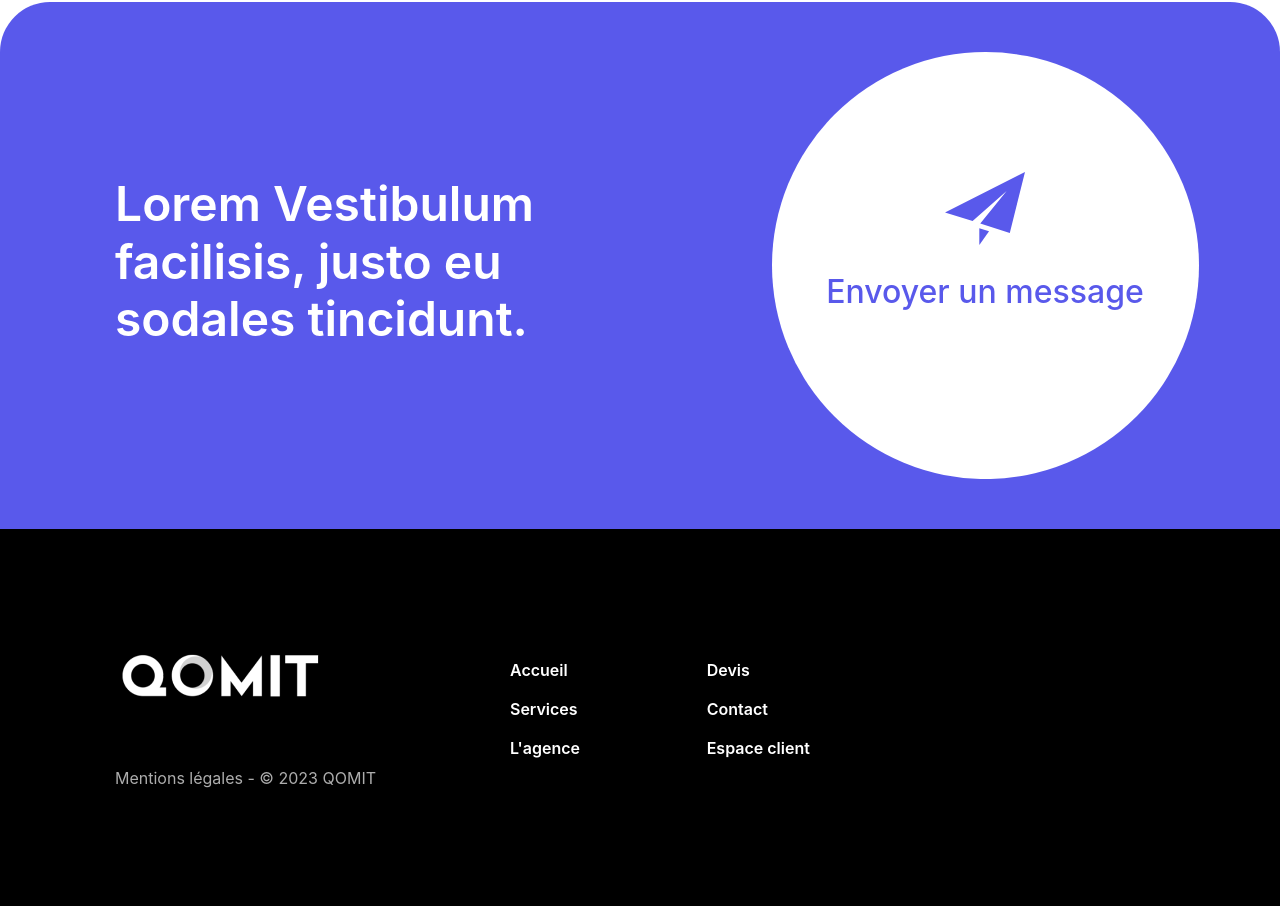
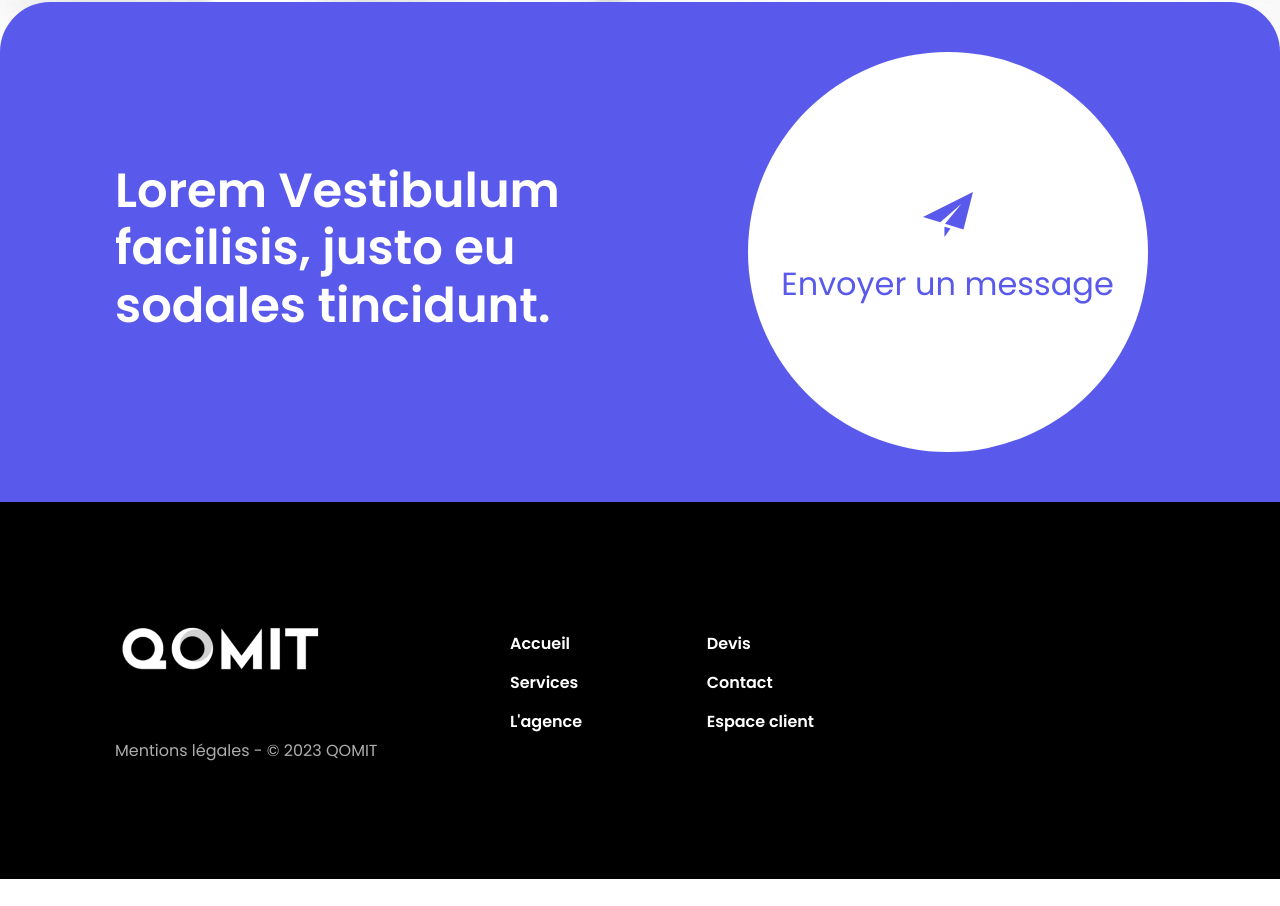
Before and after one commit to QuentinBoulay/qomit, a React (Create React App) app in the folder frontend/: page /contact in a window 1280 px wide. Shown: the part 640-1546 px from the top of the page. After the commit the page ends 1519 px from the top, so only its background shows below. Built offline with nearby package versions, Linux system fonts and the light colour scheme; some icons are missing.

Commit message:
Correctifs Quentin

```diff
--- a/frontend/src/App.js
+++ b/frontend/src/App.js
@@ -1,6 +1,8 @@
 import React from "react";
 import { Routes, Route } from "react-router-dom";
 import Home from "./components/client/Home/Home.js";
+import Typeform from "./components/client/Typeform/Typeform.js";
+import Estimate from "./components/client/Estimate/Estimate.js";
 import Agence from "./components/client/Agence/AgenceComp.js";
 import Contact from "./components/client/Contact/ContactComp.js";
 import Login from "./components/admin/Login.js";
@@ -15,6 +17,8 @@ function App() {
   return (
     <Routes>
       <Route path="/" element={<Home />} />
+      <Route path="/devis" element={<Estimate />} />
+      <Route path="/devis/typeform" element={<Typeform />} />
       <Route path="/agence" element={<Agence />} />
       <Route path="/contact" element={<Contact />} />
       <Route path="/admin" element={<Login />} />
--- a/frontend/src/client.scss
+++ b/frontend/src/client.scss
@@ -3,7 +3,8 @@ html {
 }
 
 .body-home,
-.body-agence {
+.body-agence,
+.body-contact {
   margin: 0;
   -webkit-font-smoothing: antialiased;
   font-family: "Poppins", sans-serif;
@@ -148,6 +149,11 @@ a {
 .menu-container .active {
   background-color: $violet;
   color: white;
+}
+
+.container-footer-section ul li a.active-footer {
+  color: $violet !important;
+  background-color: red !important;
 }
 
 .contact-container a:hover,
@@ -571,22 +577,19 @@ a {
 
 .contact-section-container {
   border-radius: 50px 50px 0px 0px;
-  padding: 50px 0 50px 100px;
+  padding: 50px 50px 50px 100px;
   background-color: $violet;
 }
 
-.col-contact-section {
-  background-image: url("img/contact-circle-background.svg");
-  background-repeat: no-repeat;
-  background-size: contain;
-  background-position-x: 50%;
-  text-align: center;
-  padding: 120px 15px 120px 15px;
-  margin: 0 !important;
+.col-contact-section .contact-button {
+  width: 400px;
+  height: 400px;
+  background-color: white;
+  border-radius: 100%;
 }
 
-.col-contact-section img {
-  width: 200px !important;
+.col-contact-section .contact-button img {
+  width: 50px !important;
 }
 
 .title-white {
@@ -867,9 +870,21 @@ a {
   margin: 0 !important;
 }
 
+// PAGE TYPEFORM
+
+.typeform-container {
+  padding: 100px 50px;
+}
+
+.typeform-container .row div:nth-of-type(1) h2 {
+  margin: 0 0 50px 0;
+  font-weight: 400;
+  color: $violet;
+}
+
 // MEDIA QUERIES
 
-@media (max-width: 700px) {
+@media (max-width: 768px) {
   h1 {
     font-size: 3em !important;
   }
@@ -1020,9 +1035,7 @@ a {
   .presentation img {
     width: 100px;
   }
-}
 
-@media (max-width: 768px) {
   .card-container .tag p {
     padding: 10px 25px;
     font-size: 14px !important;
@@ -1070,24 +1083,32 @@ a {
     height: 60px;
   }
 
-  .insights-container .row p {
+  .insights-container {
+    padding: 100px 20px;
+  }
+
+  .insights-container .row div p {
     font-size: 28px !important;
   }
 
-  .insights-container .row p:nth-of-type(2) {
+  .insights-container .row div p:nth-of-type(2) {
     font-size: 42px !important;
   }
 
-  .insights-container .row p:nth-of-type(3) {
+  .insights-container .row div p:nth-of-type(3) {
     font-size: 24px !important;
   }
 
-  .insights-container .row .col {
+  .insights-container .row div {
     margin: 0 0 50px 0;
   }
 
   .sticky-container h2 {
     font-size: 40px !important;
+  }
+
+  .sticky-container h3 {
+    font-size: 32px !important;
   }
 
   .sticky-container section {
@@ -1097,6 +1118,41 @@ a {
 
   .sticky-container section:not(:first-child) {
     padding: 25px 34px 25px 25px;
+  }
+
+  .card img:nth-of-type(1) {
+    width: 80px;
+  }
+
+  .card h3 {
+    font-size: 16px !important;
+  }
+
+  .card p {
+    font-size: 12px !important;
+  }
+
+  .custom-arrow {
+    width: 70px;
+    height: 70px;
+  }
+
+  .custom-arrow svg {
+    width: 17px;
+    height: 19px;
+  }
+
+  span.ticker__text {
+    font-size: 62px !important;
+  }
+
+  .card-container {
+    margin: 0 20px;
+  }
+
+  .col-contact-section .contact-button {
+    width: 250px;
+    height: 250px;
   }
 }
 
--- a/frontend/src/components/client/Agence/AgenceComp.js
+++ b/frontend/src/components/client/Agence/AgenceComp.js
@@ -168,7 +168,7 @@ function AgenceComp() {
 
         <div ref={ref} className="insights">
           <div className="row">
-            <div className="col col-lg-4 col-sm-12 col-xs-12 text-center">
+            <div className="col-md col-12 text-center">
               <div className="icon-container mb-5">
                 <svg
                   width="96"
@@ -202,7 +202,7 @@ function AgenceComp() {
               />
               <p className="font-size-24">par rapport à 2022</p>
             </div>
-            <div className="col col-lg-4 col-sm-12 col-xs-12 text-center">
+            <div className="col-md col-12 text-center">
               <div className="icon-container mb-5">
                 <svg
                   width="92"
@@ -235,7 +235,7 @@ function AgenceComp() {
               />
               <p className="font-size-24">en 2023</p>
             </div>
-            <div className="col col-lg-4 col-sm-12 col-xs-12 text-center">
+            <div className="col-md col-12 text-center">
               <div className="icon-container mb-5">
                 <svg
                   width="85"
--- a/frontend/src/components/client/Contact/ContactComp.js
+++ b/frontend/src/components/client/Contact/ContactComp.js
@@ -54,6 +54,7 @@ function ContactComp() {
 
   return (
     <>
+      <div className="body-contact">
         {showNotification && (
           <div className={`notification ${notificationType}`}>
             <p>{notificationMessage}</p>
@@ -91,7 +92,11 @@ function ContactComp() {
             </div>
             <div className="row">
               <label className="checkbox-label">
-              <input type="checkbox" name="terms" className="checkbox-input" />
+                <input
+                  type="checkbox"
+                  name="terms"
+                  className="checkbox-input"
+                />
                 <span className="checkbox-text font-size-24">
                   J'accepte tous les termes et conditions
                 </span>
@@ -107,6 +112,7 @@ function ContactComp() {
         </div>
         <Contact />
         <Footer />
+      </div>
     </>
   );
 }
--- a/frontend/src/components/client/Home/Home.js
+++ b/frontend/src/components/client/Home/Home.js
@@ -23,7 +23,6 @@ function Home() {
       <BrandSlider />
       <Contact />
       <Footer />
-      <HelpForm />
     </div>
   );
 }
--- a/frontend/src/components/client/Templates/Contact.js
+++ b/frontend/src/components/client/Templates/Contact.js
@@ -5,19 +5,20 @@ function Contact() {
     <>
       <div className="contact-section-container">
         <div className="row">
-          <div className="col-title align-items-center d-flex col-12 col-lg-6 col-sm-12 col-xs-12">
+          <div className="col-title align-items-center d-flex col-md col-12">
             <h2 className="font-size-48 title-white">
               Lorem Vestibulum facilisis, justo eu sodales tincidunt.
             </h2>
           </div>
-          <div className="col-contact-section col-12 col-lg-6 col-sm-12 col-xs-12">
-            <img src={img} alt="icone message"></img>
-            <a href="#">
-                <h3 className="font-size-32 my-5">
-                Envoyer un message
+          <div className="col-contact-section col-md col-12 d-flex justify-content-center align-items-center">
+            <a className="d-inline-block rounded-circle" href="#">
+              <div className="contact-button d-flex flex-column justify-content-center align-items-center">
+                <img src={img} alt="icone message"></img>
+                <h3 className="font-size-32 mt-5 text-center">
+                  Envoyer un message
                 </h3>
+              </div>
             </a>
-
           </div>
         </div>
       </div>
--- a/frontend/src/components/client/Templates/Footer.js
+++ b/frontend/src/components/client/Templates/Footer.js
@@ -1,4 +1,5 @@
 import logo from "../../../img/logo-blanc.png";
+import { NavLink } from "react-router-dom";
 
 function Footer() {
   const currentYear = new Date().getFullYear();
@@ -6,24 +7,49 @@ function Footer() {
     <footer className="container-footer-section">
       <div className="row">
         <div className="col-footer-section-logo col-12 col-md-6 col-lg-3">
+          <NavLink to="/">
             <img src={logo} alt="Logo" className="img-footer-section mb-3" />
+          </NavLink>
           <p>Mentions légales - © {currentYear} QOMIT</p>
         </div>
         <div className="col-footer-section col-6 col-md-3 col-lg-2">
           <ul className="list-unstyled">
-                    <li><a href="#">Accueil</a></li>
-                    <li><a href="#">Services</a></li>
-                    <li><a href="#">L'agence</a></li>
+            <li>
+              <NavLink activeClassName="active-footer" to="/">
+                Accueil
+              </NavLink>
+            </li>
+            <li>
+              <NavLink activeClassName="active-footer" to="/services">
+                Services
+              </NavLink>
+            </li>
+            <li>
+              <NavLink activeClassName="active-footer" to="/agence">
+                L'agence
+              </NavLink>
+            </li>
           </ul>
         </div>
         <div className="col-footer-section col-6 col-md-3 col-lg-2">
           <ul className="list-unstyled">
-                    <li><a href="#">Devis</a></li>
-                    <li><a href="#">Contact</a></li>
-                    <li><a href="#">Espace client</a></li>
+            <li>
+              <NavLink exact activeClassName="active-footer" to="/devis">
+                Devis
+              </NavLink>
+            </li>
+            <li>
+              <NavLink activeClassName="active-footer" to="/contact">
+                Contact
+              </NavLink>
+            </li>
+            <li>
+              <NavLink activeClassName="active-footer" to="/">
+                Espace client
+              </NavLink>
+            </li>
           </ul>
         </div>
-            <div className="col-12 col-md-12 col-lg-5"></div>
       </div>
     </footer>
   );
--- a/frontend/src/components/client/Templates/Nav.js
+++ b/frontend/src/components/client/Templates/Nav.js
@@ -34,7 +34,7 @@ function Nav() {
                 <NavLink activeClassName="active" to="/agence">
                   <li className="font-size-14">L'agence</li>
                 </NavLink>
-                <NavLink activeClassName="active" to="/admin/posts">
+                <NavLink activeClassName="active" to="/devis">
                   <li className="font-size-14">Devis</li>
                 </NavLink>
               </div>
@@ -85,7 +85,7 @@ function Nav() {
                 </NavLink>
               </li>
               <li className="font-size-48">
-                <NavLink className="d-inline-block" to="/admin/posts">
+                <NavLink className="d-inline-block" to="/devis">
                   Devis
                 </NavLink>
               </li>
--- a/frontend/src/components/client/Templates/NavDark.js
+++ b/frontend/src/components/client/Templates/NavDark.js
@@ -25,16 +25,16 @@ function Nav() {
           <div className="menu-container p-0 col-12 col-lg-6 col-md-6 d-none d-lg-block">
             <ul className="list-unstyled d-flex justify-content-center">
               <div className="d-flex">
-                <Link className="active" to="/admin/posts">
+                <Link className="active" to="/">
                   <li className="mr-1 font-size-14">Accueil</li>
                 </Link>
                 <Link to="/admin/posts">
                   <li className="mr-1 font-size-14">Services</li>
                 </Link>
-                <Link to="/admin/posts">
+                <Link to="/agence">
                   <li className="mr-1 font-size-14">L'agence</li>
                 </Link>
-                <Link to="/admin/posts">
+                <Link to="/devis">
                   <li className="font-size-14">Devis</li>
                 </Link>
               </div>
@@ -45,28 +45,32 @@ function Nav() {
             onClick={handleClick}
           >
             <div
-              className={`mobile-nav-button__line ${isActive ? "mobile-nav-button__line--1 line_white" : ""
-                }`}
+              className={`mobile-nav-button__line ${
+                isActive ? "mobile-nav-button__line--1 line_white" : ""
+              }`}
             ></div>
             <div
-              className={`mobile-nav-button__line ${isActive ? "mobile-nav-button__line--2 line_white" : ""
-                }`}
+              className={`mobile-nav-button__line ${
+                isActive ? "mobile-nav-button__line--2 line_white" : ""
+              }`}
             ></div>
             <div
-              className={`mobile-nav-button__line ${isActive ? "mobile-nav-button__line--3 line_white" : ""
-                }`}
+              className={`mobile-nav-button__line ${
+                isActive ? "mobile-nav-button__line--3 line_white" : ""
+              }`}
             ></div>
           </div>
 
           <nav
-            className={`mobile-menu ${isActive
+            className={`mobile-menu ${
+              isActive
                 ? "mobile-menu--open d-md-block d-sm-block d-xs-block"
                 : ""
-              }`}
+            }`}
           >
             <ul className="list-unstyled">
               <li className="mr-1 font-size-48 active">
-                <Link className="d-inline-block active" to="/admin/posts">
+                <Link className="d-inline-block active" to="/">
                   Accueil
                 </Link>
               </li>
@@ -76,12 +80,12 @@ function Nav() {
                 </Link>
               </li>
               <li className="mr-1 font-size-48">
-                <Link className="d-inline-block" to="/admin/posts">
+                <Link className="d-inline-block" to="/agence">
                   L'agence
                 </Link>
               </li>
               <li className="font-size-48">
-                <Link className="d-inline-block" to="/admin/posts">
+                <Link className="d-inline-block" to="/devis">
                   Devis
                 </Link>
               </li>
--- /dev/null
+++ b/frontend/src/components/client/Typeform/Typeform.js
@@ -0,0 +1,30 @@
+import Nav from "../Templates/Nav.js";
+import Contact from "../Templates/Contact.js";
+import Footer from "../Templates/Footer.js";
+import HelpForm from "../HelpForm.js";
+import nadir from "../../../img/nadir.png";
+
+function Typeform() {
+  return (
+    <div className="body-home">
+      <Nav />
+      <div className="typeform-container">
+        <div className="row">
+          <div className="col-12 col-md-5 text-center d-flex flex-column justify-content-center align-items-center">
+            {" "}
+            <img className="mb-4" src={nadir} alt="Photo de profil" />
+            <h2 className="font-size-20">Nadir, notre CEO</h2>
+          </div>
+          <div className="col col-md-7">
+            {" "}
+            <HelpForm />
+          </div>
+        </div>
+      </div>
+      <Contact />
+      <Footer />
+    </div>
+  );
+}
+
+export default Typeform;
```
Lines whose indentation alone changed are shown as unchanged.
